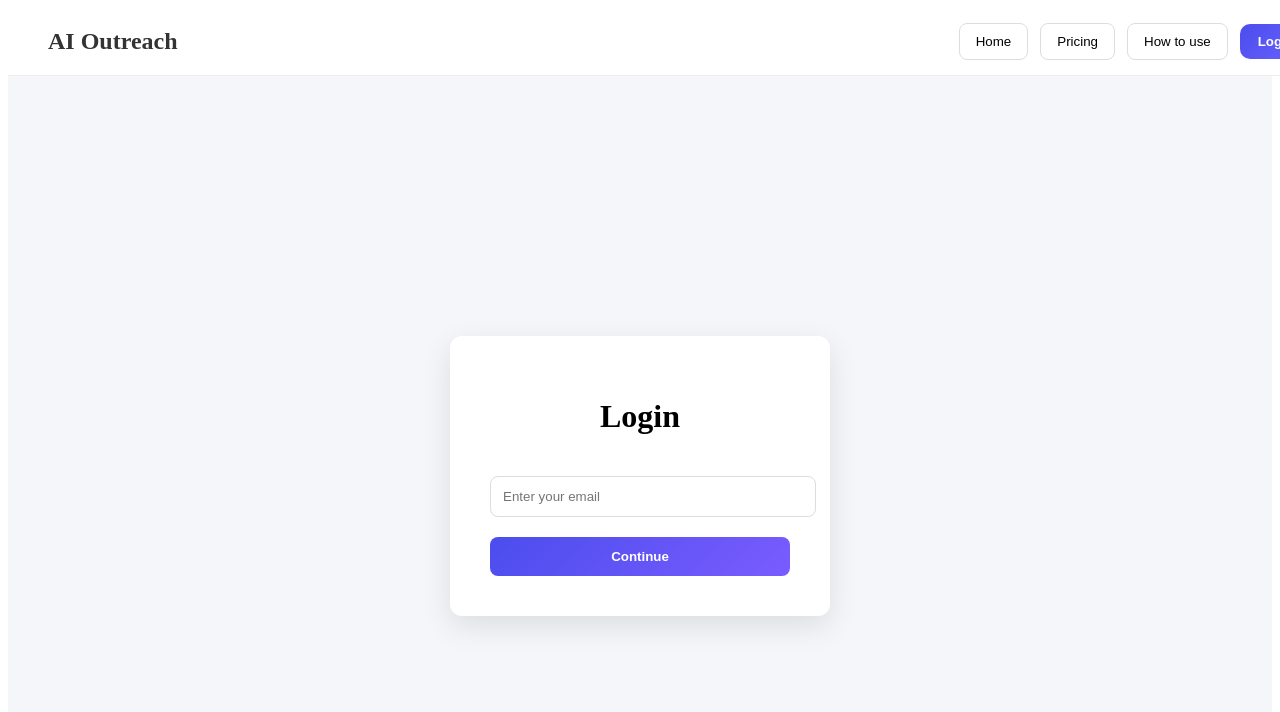
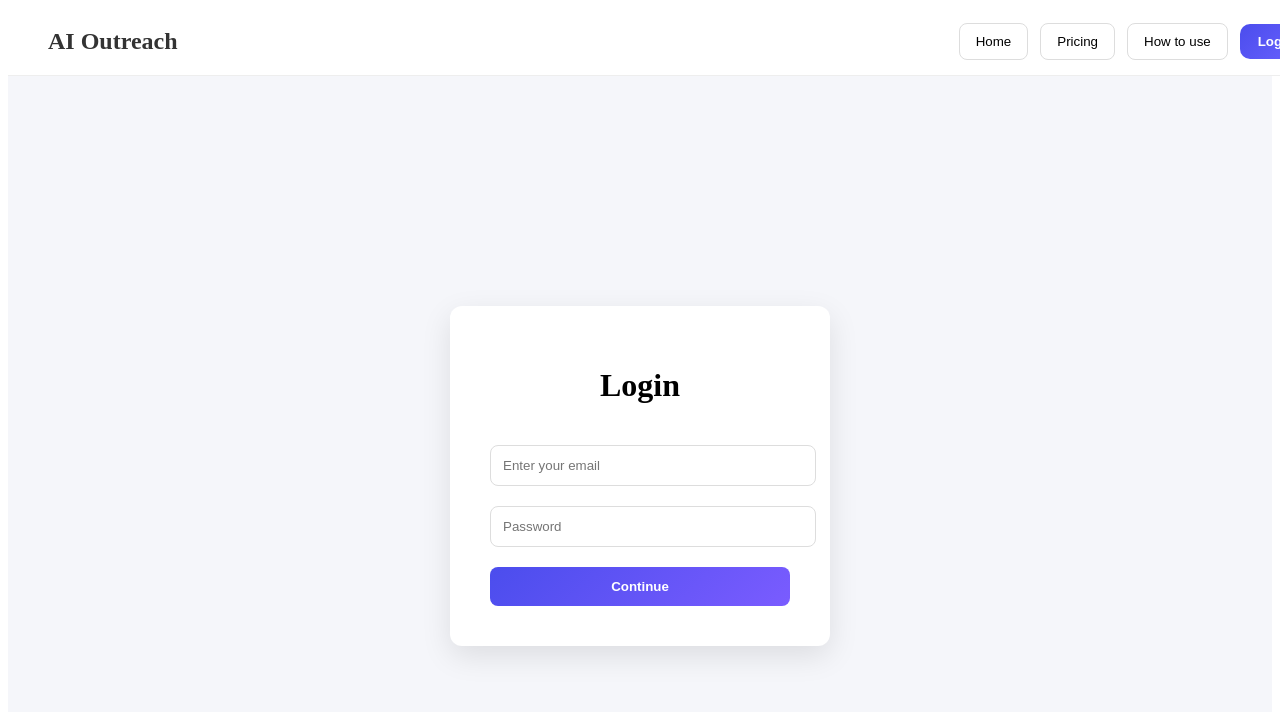
Before and after one commit to A-Gr33n/ai-outreach-generator, a Next.js app: page /login in a window 1280 px wide. Shown: the top 712 px of the page. Built offline with nearby package versions, Linux system fonts and the light colour scheme.

Commit message:
set password function in login section

```diff
--- a/pages/login.js
+++ b/pages/login.js
@@ -6,28 +6,36 @@ export default function Login() {
   const [email, setEmail] = useState("");
   const router = useRouter();
 
+
+
   const handleLogin = async () => {
-    if (!email) return alert("Enter email");
+    if (!email) return alert("Enter email and password");
 
     const emailRegex = /^[^\s@]+@[^\s@]+\.[^\s@]+$/;
     if (!emailRegex.test(email)) {
       return alert("Enter a valid email");
     }
 
-    const { error } = await supabase.auth.signInWithOtp({
+    const { data, error } = await supabase.auth.signInWithOtp({
       email,
       options: {
         emailRedirectTo: "https://aioutreachgenerator.vercel.app/account",
       },
     });
 
+
+
     if (error) {
       console.error(error);
       alert("Error sending login email");
     } else {
       alert("Check your email to login 🚀");
+          router.push("/account");
     }
   };
+
+  const [password, setPassword] = useState(""); // Add this at the top with your email state
+
 
   return (
     <div style={styles.page}>
@@ -39,6 +47,14 @@ export default function Login() {
           placeholder="Enter your email"
           value={email}
           onChange={(e) => setEmail(e.target.value)}
+          style={styles.input}
+        />
+
+          <input
+          type="password"
+          placeholder="Password"
+          value={password}
+          onChange={(e) => setPassword(e.target.value)}
           style={styles.input}
         />
 
```
